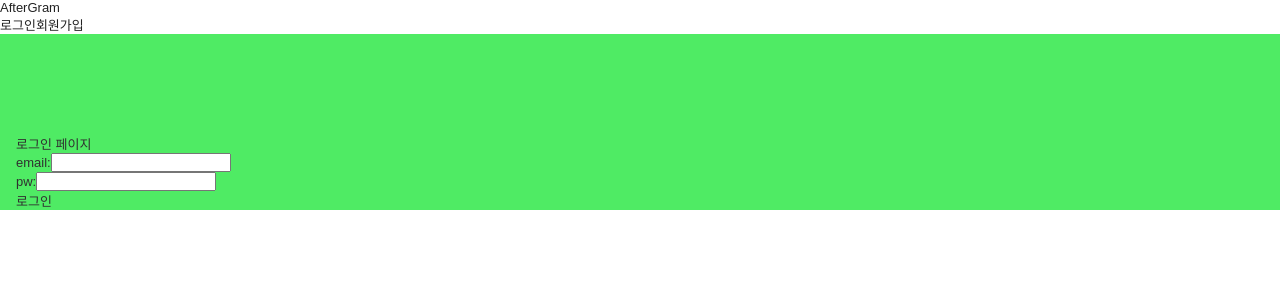
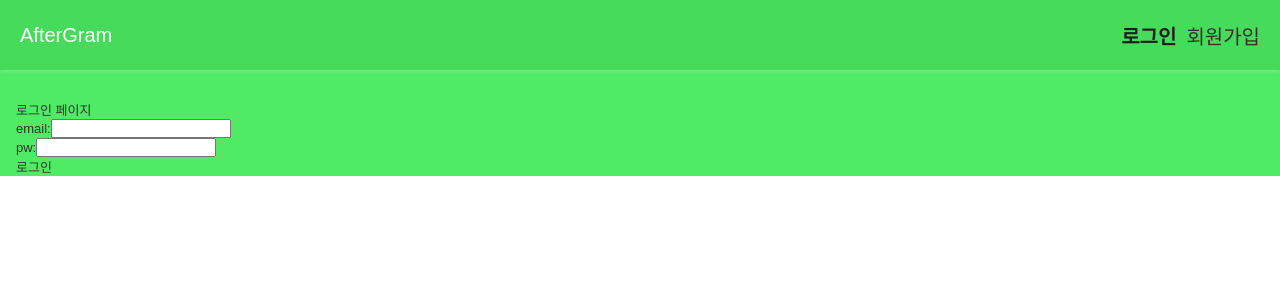
Before and after one commit to taykim7/aftergram-project, a Vue app in the folder aftergram/: page /login in a window 1280 px wide. Shown: the top 300 px of the page. Built offline with nearby package versions, Linux system fonts and the light colour scheme; a web font is replaced by a local one.

Commit message:
header 스타일 추가

```diff
--- a/aftergram/src/components/common/AppHeader.vue
+++ b/aftergram/src/components/common/AppHeader.vue
@@ -1,12 +1,12 @@
 <template>
   <header>
     <div>
-      <router-link :to="logoLink">
+      <router-link :to="logoLink" class="logo">
         AfterGram
       </router-link>
       <span v-if="isUserLogin">{{ $store.state.email }} 계정 정보</span>
     </div>
-    <div>
+    <div class="navigations">
       <!-- 로그인 분기-->
       <template v-if='isUserLogin'>
         <a @click="logoutUser">로그아웃</a>
@@ -40,6 +40,36 @@ export default {
 }
 </script>
 
-<style>
-
+<style scoped>
+header {
+  padding: 0 2rem 0 2rem;
+  position: fixed;
+  top: 0;
+  left: 0;
+  right: 0;
+  height: 70px;
+  display: flex;
+  justify-content: space-between;
+  align-items: center;
+  background-color: rgba(0, 83, 18, 0.1);
+  z-index: 2;
+  box-shadow: 0px 0px 5px rgba(255, 255, 255, 0.4);
+}
+header .logo {
+  color: white;
+  font-size: 2rem;
+}
+header .navigations {
+  display: flex;
+  align-items: center;
+}
+header .navigations a {
+  color: rgb(49, 47, 47);
+  font-size: 2rem;
+  margin-left: 10px;
+}
+header .navigations a.router-link-exact-active {
+  color: rgb(31, 29, 29);
+  font-weight: bolder;
+}
 </style>
```
